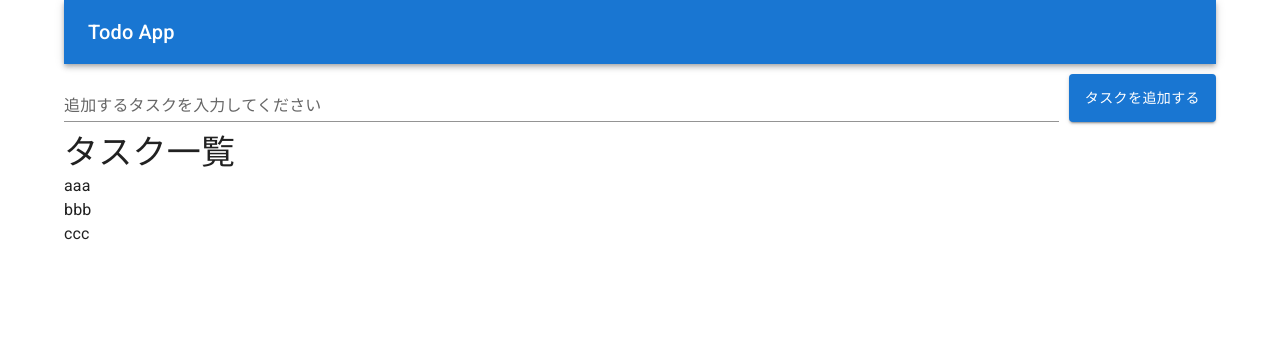
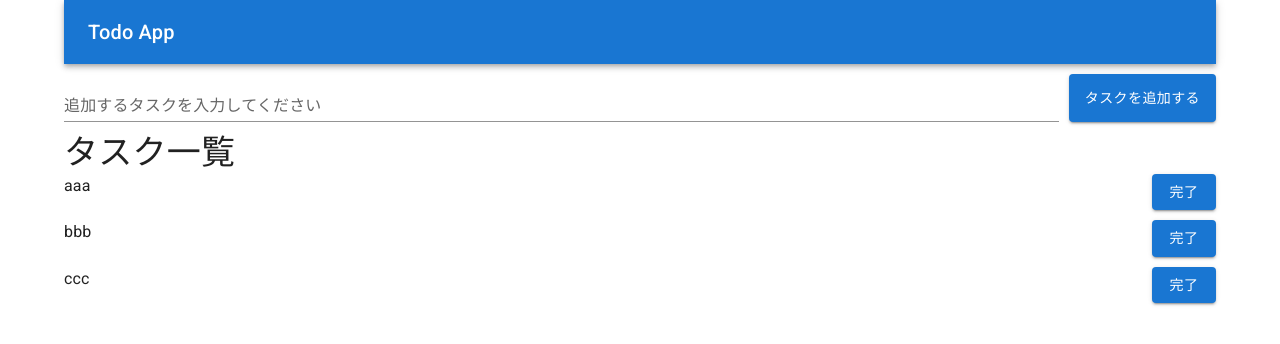
Before and after one commit to nakajima97/react-simple-todo-app-2023-mui, a React (Vite) app: page / in a window 1280 px wide. Shown: the top 344 px of the page. Built offline with nearby package versions, Linux system fonts and the light colour scheme.

Commit message:
#1 タスク追加欄の作成

```diff
--- a/src/App.tsx
+++ b/src/App.tsx
@@ -17,7 +17,17 @@ const App = (): JSX.Element => {
       return <Typography>タスクが0件です。</Typography>;
     }
 
-    return tasks.map((task, index) => <Box key={index}>{task}</Box>);
+    return tasks.map((task, index) => (
+      <Box
+        key={index}
+        sx={{ display: 'flex', gap: '10px', justifyContent: 'center' }}
+      >
+        <Typography align="left" sx={{ flexGrow: 1 }}>
+          {task}
+        </Typography>
+        <Button variant="contained">完了</Button>
+      </Box>
+    ));
   };
 
   return (
@@ -35,6 +45,7 @@ const App = (): JSX.Element => {
         <TextField
           label="追加するタスクを入力してください"
           variant="standard"
+          content="center"
           sx={{ flexGrow: 1 }}
         />
         <Button variant="contained">タスクを追加する</Button>
@@ -43,7 +54,7 @@ const App = (): JSX.Element => {
         <Box>
           <Typography variant="h4">タスク一覧</Typography>
         </Box>
-        <Box>{renderTodoList()}</Box>
+        <Box sx={{ display: 'grid', gap: '10px' }}>{renderTodoList()}</Box>
       </Box>
     </Container>
   );
```
